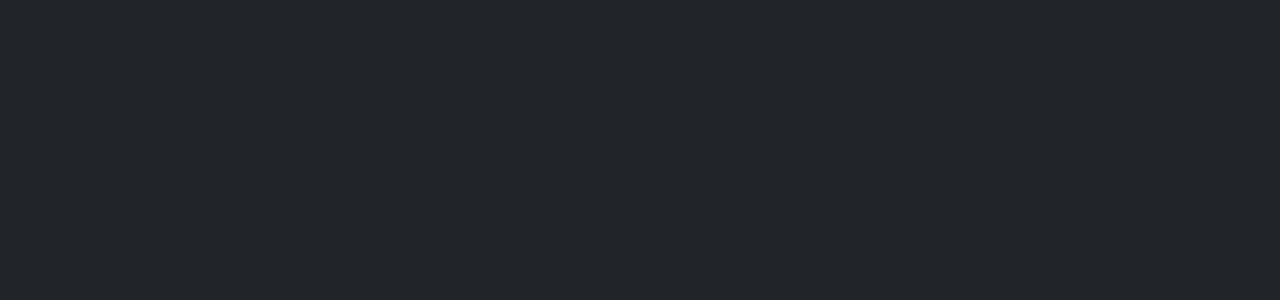
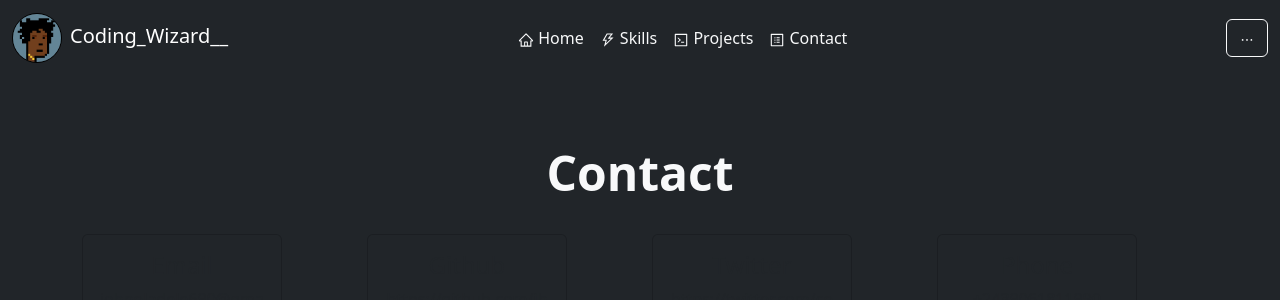
Before and after one commit to Jhon-crypt/portfolio, a React (Create React App) app: page /Contact in a window 1280 px wide. Before the commit this address had no page. Shown: the top 300 px of the page. Built offline with nearby package versions, Linux system fonts and the light colour scheme.

Commit message:
Changed something

```diff
--- a/src/App.tsx
+++ b/src/App.tsx
@@ -4,6 +4,7 @@
 import Home from './pages/home.page'
 import Skills from './pages/skills.page'
 import Projects from './pages/projects.page'
+import Contact from './pages/contact.page'
 
 function App() {
   return (
@@ -13,6 +14,7 @@
           <Route index element={<Home />} />
           <Route path="Skills" element={<Skills />} />
           <Route path="Projects" element={<Projects />} />
+          <Route path="Contact" element={<Contact />} />
         </Route>
       </Routes>
     </BrowserRouter>
--- a/src/components/header.component.tsx
+++ b/src/components/header.component.tsx
@@ -16,7 +16,7 @@
 
             <div className="container-fluid">
 
-                <a className="navbar-brand" href="#">
+                <a className="navbar-brand" href="/">
                     <img className="rounded-circle me-2" src={logo}
                     style={{"objectFit":"cover","border":"1px solid black","height":"50px",
                     "borderRadius":"25px","width":"50px"}} alt="logo"/>
@@ -33,25 +33,25 @@
                     <ul className="navbar-nav mx-auto mb-md-0" style={{ "width" : "450px"}}>
 
                         <li className="nav-item">
-                            <a className="nav-link active">
+                            <a className="nav-link active" href="/">
                                 <Link className="text-light text-decoration-none" to="/"><AiOutlineHome /> Home</Link>
                             </a>
                         </li>
 
                         <li className="nav-item">
-                            <a className="nav-link active">
+                            <a className="nav-link active" href="/">
                                 <Link className="text-light text-decoration-none" to="/Skills"><AiOutlineThunderbolt /> Skills</Link>
                             </a>
                         </li>
 
                         <li className="nav-item">
-                            <a className="nav-link active">
+                            <a className="nav-link active" href="/">
                                 <Link className="text-light text-decoration-none" to="/Projects"><AiOutlineCode /> Projects</Link>
                             </a>
                         </li>
 
                         <li className="nav-item">
-                            <a className="nav-link active">
+                            <a className="nav-link active" href="/">
                                 <Link className="text-light text-decoration-none" to="/Contact"><AiOutlineProfile /> Contact</Link>
                             </a>
                         </li>
--- /dev/null
+++ b/src/pages/contact.page.tsx
@@ -0,0 +1,102 @@
+import React from 'react';
+
+function Contact(){
+
+    return (
+
+        <>
+        <br /><br />
+        <div id="contact" className="mt-5 py-5 pb-5 container text-light">
+
+            <h3 className="text-center display-5 fw-bold">
+                Contact <i className="fa fa-address-book"></i>
+            </h3>
+
+            <div className="text-center">
+
+            <div className="row pt-4">
+
+                <div className="col">
+
+                    <div className="card bg-dark" style={{"width":"200px"}}>
+
+                        <div className="card-body">
+
+                            <h4 className="card-title">
+                               <i className="fa fa-send"></i> Email
+                            </h4>
+
+                            <p>johnoladele690@gmail.com</p>
+
+                        </div>
+
+                    </div>
+
+                </div>
+
+                <div className="col">
+
+                    <div className="card bg-dark" style={{"width":"200px"}}>
+
+                        <div className="card-body">
+
+                            <h4 className="card-title">
+                                <i className="fa fa-github"></i> Github
+                            </h4>
+
+                            <p>https://github.com/jhon-crypt/</p>
+
+                        </div>
+
+                    </div>
+
+                </div>
+
+                <div className="col">
+
+                    <div className="card bg-dark" style={{"width":"200px"}}>
+
+                        <div className="card-body">
+
+                            <h4 className="card-title">
+                               <i className="fa fa-twitter"></i> Twitter
+                            </h4>
+
+                            <p>https://twitter.com/coding_wizard__</p>
+
+                        </div>
+
+                    </div>
+
+                </div>
+
+                <div className="col">
+
+                    <div className="card bg-dark" style={{"width":"200px"}}>
+
+                        <div className="card-body">
+
+                            <h4 className="card-title">
+                               <i className="fa fa-phone"></i> Phone
+                            </h4>
+
+                            <p>+2439061811990</p>
+
+                        </div>
+
+                    </div>
+
+                </div>
+
+            </div>
+
+            </div>
+
+        </div>
+        </>
+
+    )
+
+}
+
+export default Contact
--- a/src/pages/projects.page.tsx
+++ b/src/pages/projects.page.tsx
@@ -7,7 +7,7 @@
 import image5 from '../images/recap-app.netlify.app_.png'
 
 
-function Projects(){
+function Projects(): JSX.Element{
 
     return (
 
@@ -28,7 +28,7 @@
                     <div className="card bg-dark mb-2" style={{"width":"200px"}}>
 
                         <img className="crad-img-top" src={image1}
-                        style={{"objectFit":"cover","height":"150px"}}/>
+                        style={{"objectFit":"cover","height":"150px"}} alt="logo"/>
 
                         <div className="card-img-overlay" style={{"fontWeight":"bold","border":"1px solid",
                         "backgroundColor" : "rgba(0,0,0,0.4)"}}>
@@ -54,7 +54,7 @@
                     <div className="card bg-dark mb-2" style={{"width":"200px"}}>
 
                         <img className="crad-img-top" src={image2}
-                        style={{"objectFit":"cover","height":"150px"}}/>
+                        style={{"objectFit":"cover","height":"150px"}} alt="logo"/>
 
                         <div className="card-img-overlay" style={{"fontWeight":"bold","border":"1px solid","backgroundColor": "rgba(0,0,0,0.4)"}}>
 
@@ -79,7 +79,7 @@
                     <div className="card bg-dark mb-2" style={{"width":"200px"}}>
 
                         <img className="crad-img-top" src={image3}
-                        style={{"objectFit":"cover","height":"150px"}}/>
+                        style={{"objectFit":"cover","height":"150px"}} alt="logo"/>
 
                         <div className="card-img-overlay" style={{"fontWeight":"bold","border":"1px solid",
                         "backgroundColor": "rgba(0,0,0,0.4)"}}>
@@ -105,7 +105,7 @@
                     <div className="card bg-dark mb-2" style={{"width":"200px"}}>
 
                         <img className="crad-img-top" src={image4}
-                        style={{"objectFit":"cover","height":"150px"}}/>
+                        style={{"objectFit":"cover","height":"150px"}} alt="logo"/>
 
                         <div className="card-img-overlay" style={{"fontWeight":"bold","border":"1px solid",
                         "backgroundColor": "rgba(0,0,0,0.4)"}}>
@@ -131,7 +131,7 @@
                     <div className="card bg-dark mb-2" style={{"width":"200px"}}>
 
                         <img className="crad-img-top" src={image5}
-                        style={{"objectFit":"cover","height":"150px"}}/>
+                        style={{"objectFit":"cover","height":"150px"}} alt="logo"/>
 
                         <div className="card-img-overlay" style={{"fontWeight":"bold","border":"1px solid",
                         "backgroundColor": "rgba(0,0,0,0.4)"}}>
```
